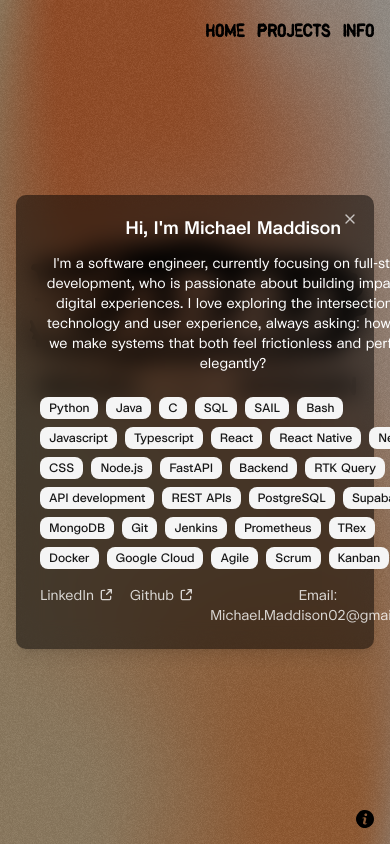
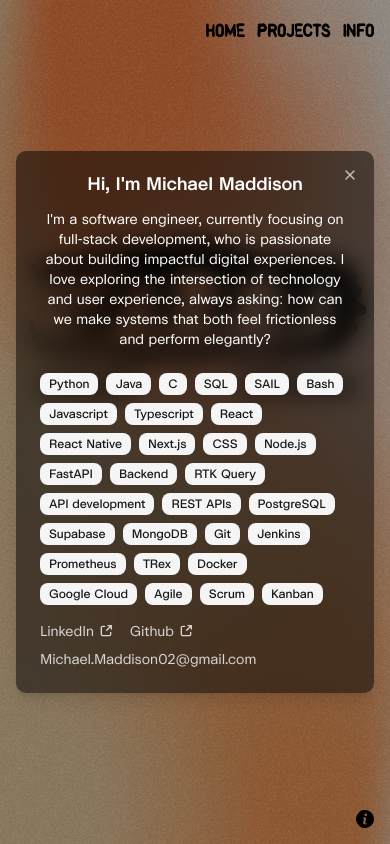
Before and after one commit to michaelmaddison02/personal-website, a Next.js app: page / in a window 390 px wide. Both pictures are taken after a click on the element "INFO". Built offline with nearby package versions, Linux system fonts and the light colour scheme.

Commit message:
fix spacing issues with info button on mobile displays

```diff
--- a/src/components/InfoButton.tsx
+++ b/src/components/InfoButton.tsx
@@ -35,7 +35,7 @@ export default function InfoButton({ className = '' }: InfoButtonStyle) {
             <DialogContent className="bg-black/50 border-none font-crit text-white backdrop-blur-md">
                 <DialogHeader>
                     <DialogTitle className="pb-2">{"Hi, I'm Michael Maddison"}</DialogTitle>
-                    <DialogDescription className="pb-2 font-crit text-white">
+                    <DialogDescription className="flex pb-2 font-crit text-white">
                         {"I'm a software engineer, currently focusing on full-stack development, who is passionate about building impactful digital experiences. I love exploring the intersection of technology and user experience, always asking: how can we make systems that both feel frictionless and perform elegantly?"}
                     </DialogDescription>
                 </DialogHeader>
@@ -45,7 +45,8 @@ export default function InfoButton({ className = '' }: InfoButtonStyle) {
                     ))}
                 </DialogDescription>
 
-                <DialogDescription className="flex flex-row items-start gap-4">
+                <DialogDescription className="flex flex-col sm:flex-row sm: justify-between items-start gap-2">
+                    <div className="flex flex-row items-start gap-4">
                         <a
                             href="https://www.linkedin.com/in/michael-maddison/"
                             target="_blank"
@@ -64,11 +65,12 @@ export default function InfoButton({ className = '' }: InfoButtonStyle) {
                             Github
                             <ExternalLinkIcon className="w-4 h-4" />
                         </a>
+                    </div>
                     <button
                         onClick={handleEmailClick}
                         className="font-crit text-white opacity-80 hover:text-gray-300 transition-colors flex items-center gap-1 focus:outline-none focus:ring-0"
                         >
-                        Email: Michael.Maddison02@gmail.com
+                        Michael.Maddison02@gmail.com
                     </button>
                 </DialogDescription>
             </DialogContent>
```
Lines whose indentation alone changed are shown as unchanged.
